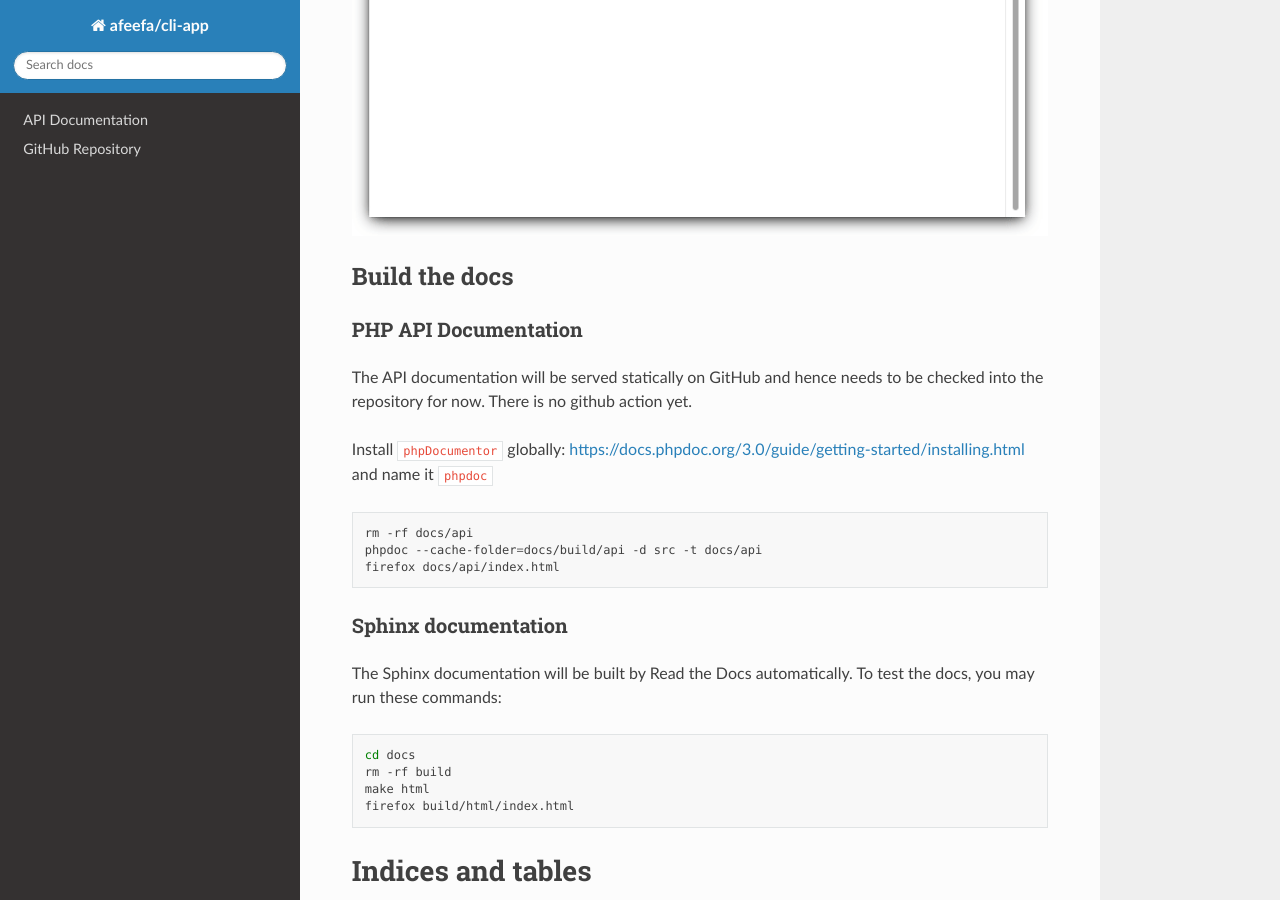
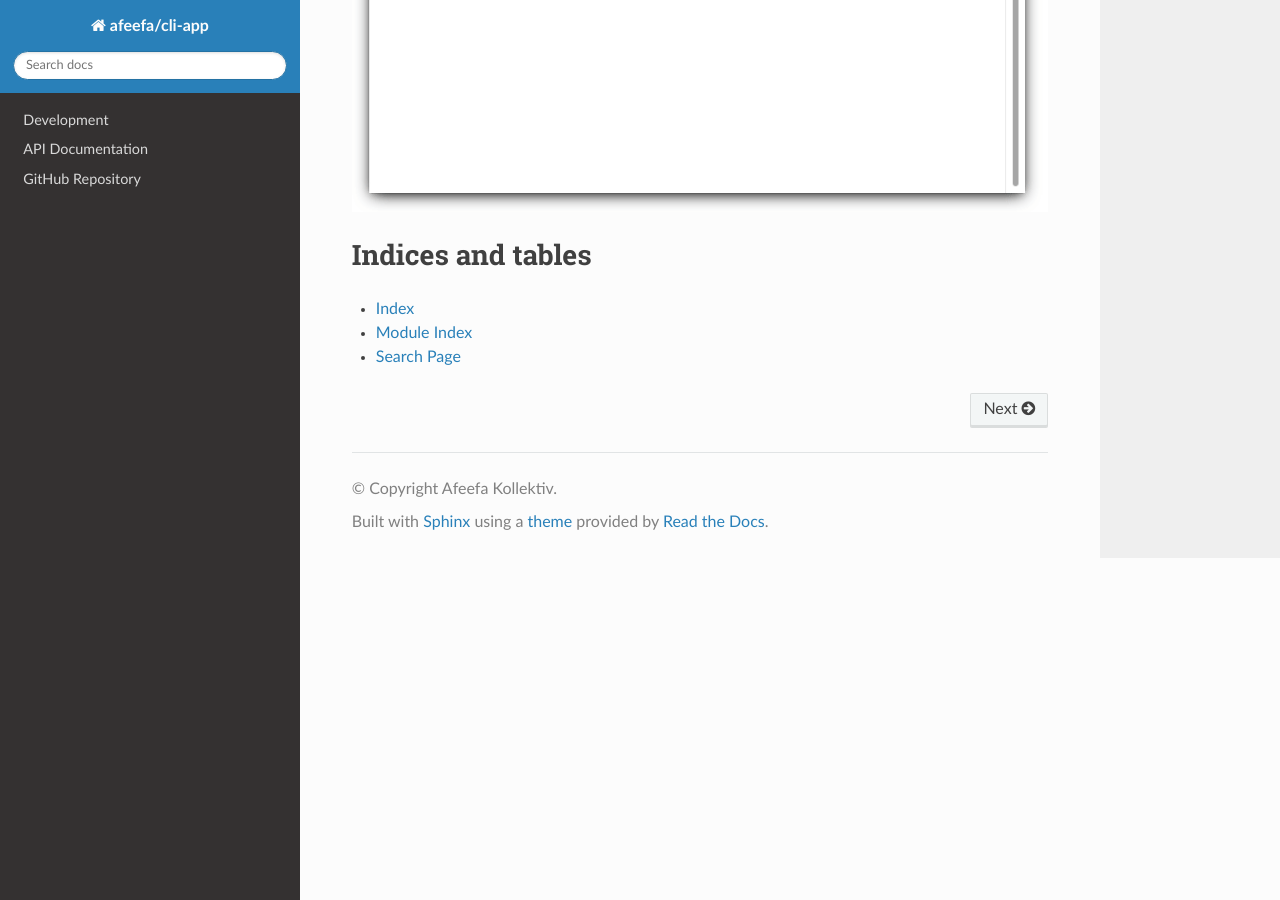
Before and after one commit to afeefacode/cli-app, a Sphinx documentation site: the page built from docs/source/index.rst, in a window 1280 px wide and 900 px high, scrolled down 6849 px. Built offline with Sphinx 7.4.7 and the Read the Docs theme 2.0.0, drawn with Linux system fonts in a browser that asks for light colours; some of the changed text lies outside the part shown.

Commit message:
update docs

````diff
--- a/README.md
+++ b/README.md
@@ -266,28 +266,3 @@
 ```
 
 ![output](https://raw.githubusercontent.com/afeefacode/cli-app/main/docs/source/_static/play.gif "output")
-
-## Build the docs
-
-### PHP API Documentation
-
-The API documentation will be served statically on GitHub and hence needs to be checked into the repository for now. There is no github action yet.
-
-Install `phpDocumentor` globally: https://docs.phpdoc.org/3.0/guide/getting-started/installing.html and name it `phpdoc`
-
-```bash
-rm -rf docs/api
-phpdoc --cache-folder=docs/build/api -d src -t docs/api
-firefox docs/api/index.html
-```
-
-### Sphinx documentation
-
-The Sphinx documentation will be built by Read the Docs automatically. To test the docs, you may run these commands:
-
-```bash
-cd docs
-rm -rf build
-make html
-firefox build/html/index.html
-```
--- a/docs/source/index.rst
+++ b/docs/source/index.rst
@@ -4,6 +4,7 @@
     :hidden:
     :maxdepth: 2
 
+    development
     API Documentation <https://afeefacode.github.io/cli-app/api>
     GitHub Repository <https://github.com/afeefacode/cli-app>
 
````
Also changed, not shown: other parts of README.md (+2 -2 lines), docs/source/development.rst (added, +30 -0 lines).
